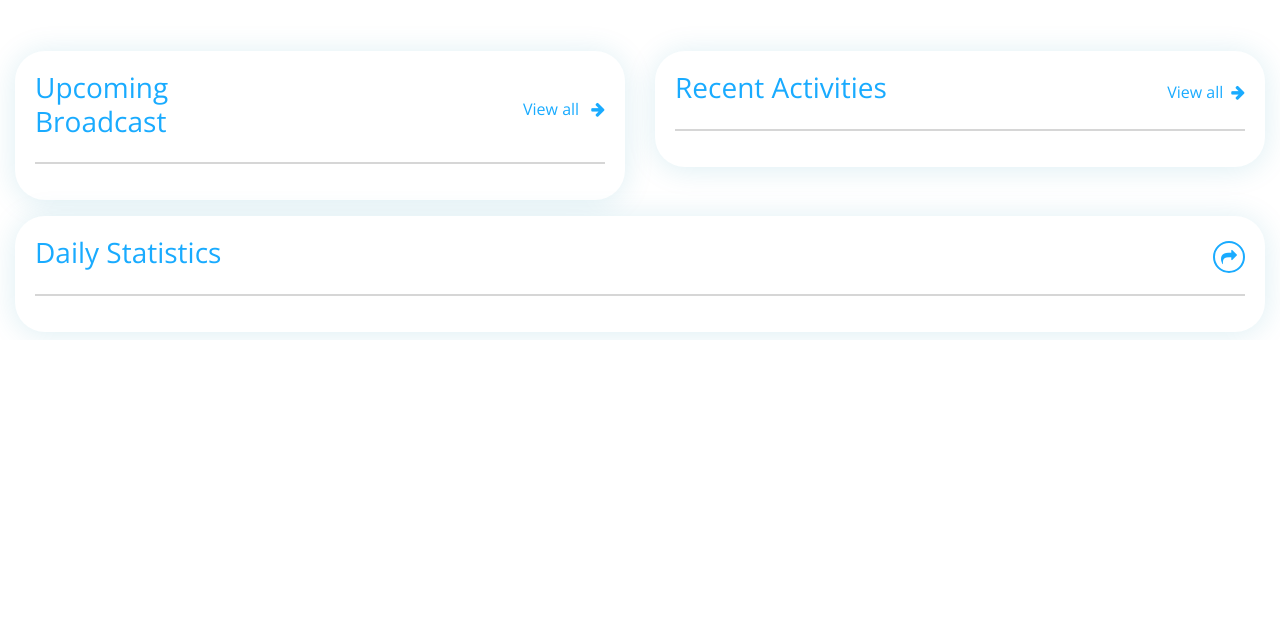
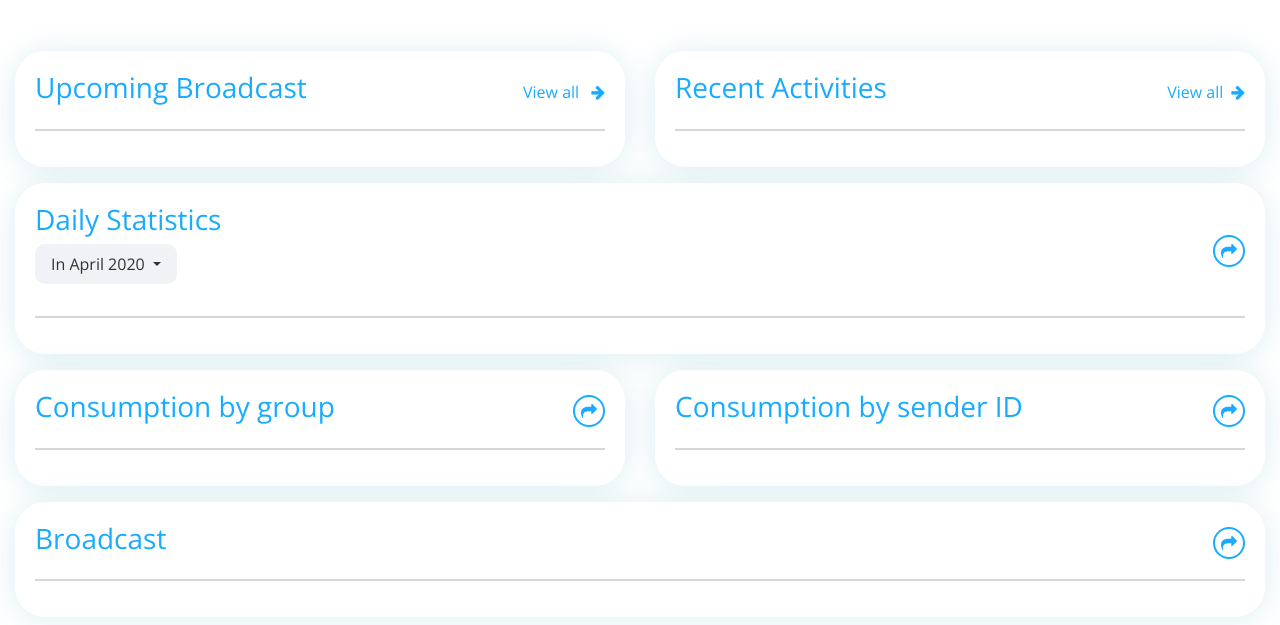
Before and after one commit to robby-azucena/kast-css, a plain HTML site: page docs/dashboard.html in a window 1280 px wide. Shown: the part 746-1371 px from the top of the page. Before the commit the page ends 1086 px from the top, so only its background shows below. Drawn offline with nearby package versions, Linux system fonts and the light colour scheme.

Commit message:
update navbar

```diff
--- a/docs/css/main.css
+++ b/docs/css/main.css
@@ -15,6 +15,10 @@ input {
   border: 0 !important;
   border-radius: 10px !important;
   height: 40px !important;
+}
+
+.card .flex-column{
+  align-items: flex-start;
 }
 
 .flex-left{
@@ -67,6 +71,15 @@ input {
 
 body .container{
   max-width: 1440px;
+}
+
+.nav-item.dropdown-input{
+  background-color: #F0F2F5;
+  border-radius: 10px;
+}
+
+.nav-item.dropdown-input a{
+  color: #333333
 }
 
 
@@ -283,3 +296,9 @@ nav .nav .nav-right .nav-link {
   padding: 20px !important;
   box-shadow: 0px 2px 30px rgba(10, 133, 171, .14) !important;
 }
+
+@media(max-width:575.98px){
+  .card .redirect{
+    justify-content: flex-start;
+  }
+}
--- a/docs/dashboard.html
+++ b/docs/dashboard.html
@@ -194,10 +194,10 @@
 			<div class="col-xl-6 col-lg-6 col-md-6 col-sm-12 col-xs-12 col-12 my-2">
 				<div class="card">
 					<div class="row">
-						<div class="col-6 flex-left">
+						<div class="col-sm-9 col-12 flex-left">
 							<h3 class="title">Upcoming Broadcast</h3>
 						</div>
-						<div class="col-6 flex-right">
+						<div class="col-sm-3 col-12 flex-right redirect">
 							<a class="arrow-btn" href="#">View all <i class="ml-2 fa fa-arrow-right"
 								aria-hidden="true"></i></a>
 						</div>
@@ -209,10 +209,10 @@
 			<div class="col-xl-6 col-lg-6 col-md-6 col-sm-12 col-xs-12 col-12 my-2">
 				<div class="card">
 					<div class="row">
-						<div class="col-6 flex-left">
+						<div class="col-sm-9 col-12 flex-left">
 							<h3 class="title">Recent Activities</h3>
 						</div>
-						<div class="col-6 flex-right">
+						<div class="col-sm-3 col-12 flex-right redirect">
 							<a class="arrow-btn" href="#">View all<i class="ml-2 fa fa-arrow-right"
 								aria-hidden="true"></i></a>
 						</div>
@@ -224,10 +224,23 @@
 			<div class="col-12 my-2">
 				<div class="card">
 					<div class="row">
-						<div class="col-6 flex-left">
+						<div class="col-sm-9 col-12 flex-left flex-column">
 							<h3 class="title">Daily Statistics</h3>
+							<div class="form-group">
+								<div class="nav-item dropdown dropdown-input">
+									<a class="nav-link dropdown-toggle" href="#" id="navbarDropdown" role="button"
+										data-toggle="dropdown" aria-haspopup="true" aria-expanded="false">
+										In April 2020
+									</a>
+									<div class="dropdown-menu" aria-labelledby="navbarDropdown">
+										<a class="dropdown-item" href="#">In March 2020</a>
+										<a class="dropdown-item" href="#">In January 2020</a>
+										<a class="dropdown-item" href="#">Something else here</a>
+									</div>
+								</div>
+							</div>
 						</div>
-						<div class="col-6 flex-right">
+						<div class="col-sm-3 col-12 flex-right redirect">
 							<a href="#"><button class="export-btn" type="button"><i class="fa fa-share" aria-hidden="true"></i>
 							</button></a>
 						</div>
@@ -236,6 +249,52 @@
 					<!--Insert Chart-->
 				</div>
 			</div>
+			<div class="col-xl-6 col-lg-6 col-md-6 col-sm-12 col-xs-12 col-12 my-2">
+				<div class="card">
+					<div class="row">
+						<div class="col-sm-9 col-12 flex-left">
+							<h3 class="title">Consumption by group</h3>
+						</div>
+						<div class="col-sm-3 col-12 flex-right redirect">
+							<a href="#"><button class="export-btn" type="button"><i class="fa fa-share" aria-hidden="true"></i>
+							</button></a>
+						</div>
+					</div>
+					<div class="divider-horizontal my-3"></div>
+					<!--Insert Chart-->
+				</div>
+			</div>
+			<div class="col-xl-6 col-lg-6 col-md-6 col-sm-12 col-xs-12 col-12 my-2">
+				<div class="card">
+					<div class="row">
+						<div class="col-sm-9 col-12 flex-left">
+							<h3 class="title">Consumption by sender ID</h3>
+						</div>
+						<div class="col-sm-3 col-12 flex-right redirect">
+							<a href="#"><button class="export-btn" type="button"><i class="fa fa-share" aria-hidden="true"></i>
+							</button></a>
+						</div>
+					</div>
+					<div class="divider-horizontal my-3"></div>
+					<!--Insert Chart-->
+				</div>
+			</div>
+			<div class="col-12 my-2">
+				<div class="card">
+					<div class="row">
+						<div class="col-sm-9 col-12 flex-left">
+							<h3 class="title">Broadcast</h3>
+						</div>
+						<div class="col-sm-3 col-12 flex-right redirect">
+							<a href="#"><button class="export-btn" type="button"><i class="fa fa-share" aria-hidden="true"></i>
+							</button></a>
+						</div>
+					</div>
+					<div class="divider-horizontal my-3"></div>
+					<!--Insert Chart-->
+				</div>
+			</div>
+
 
 
 
```
